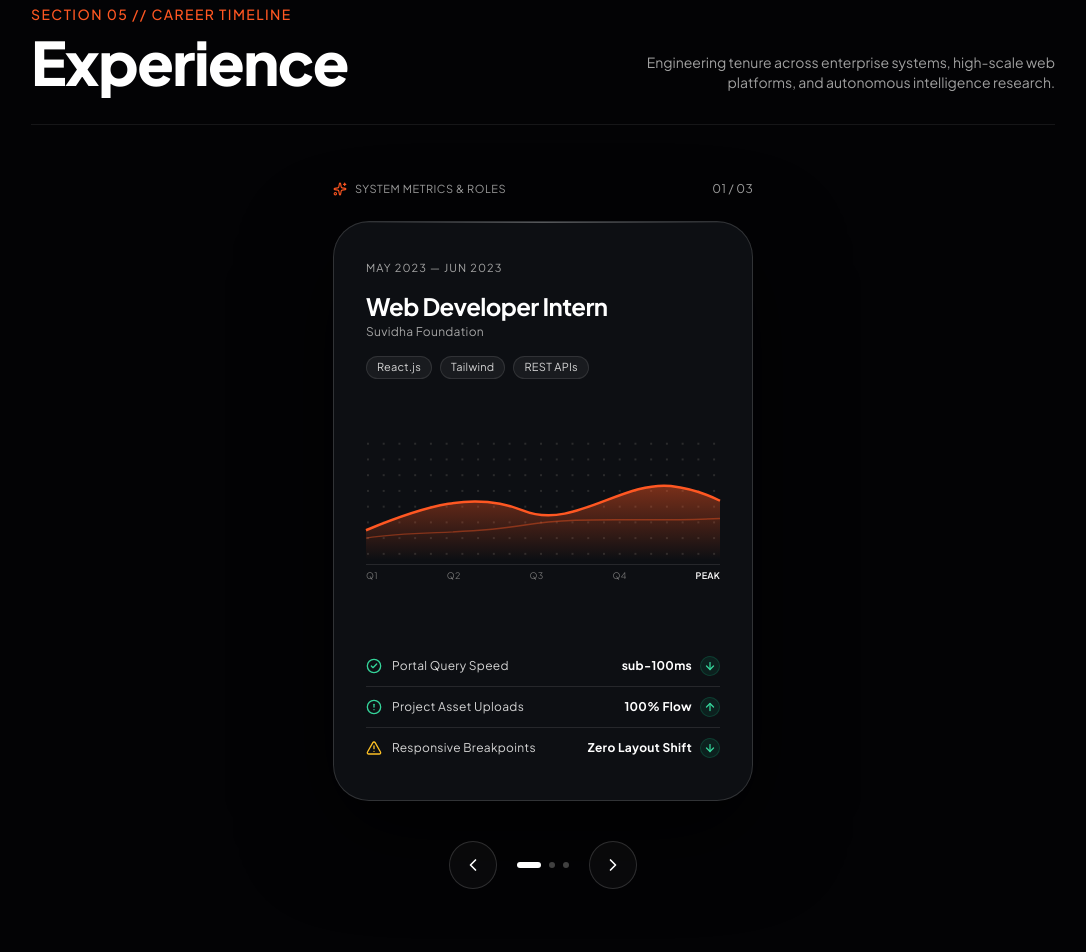
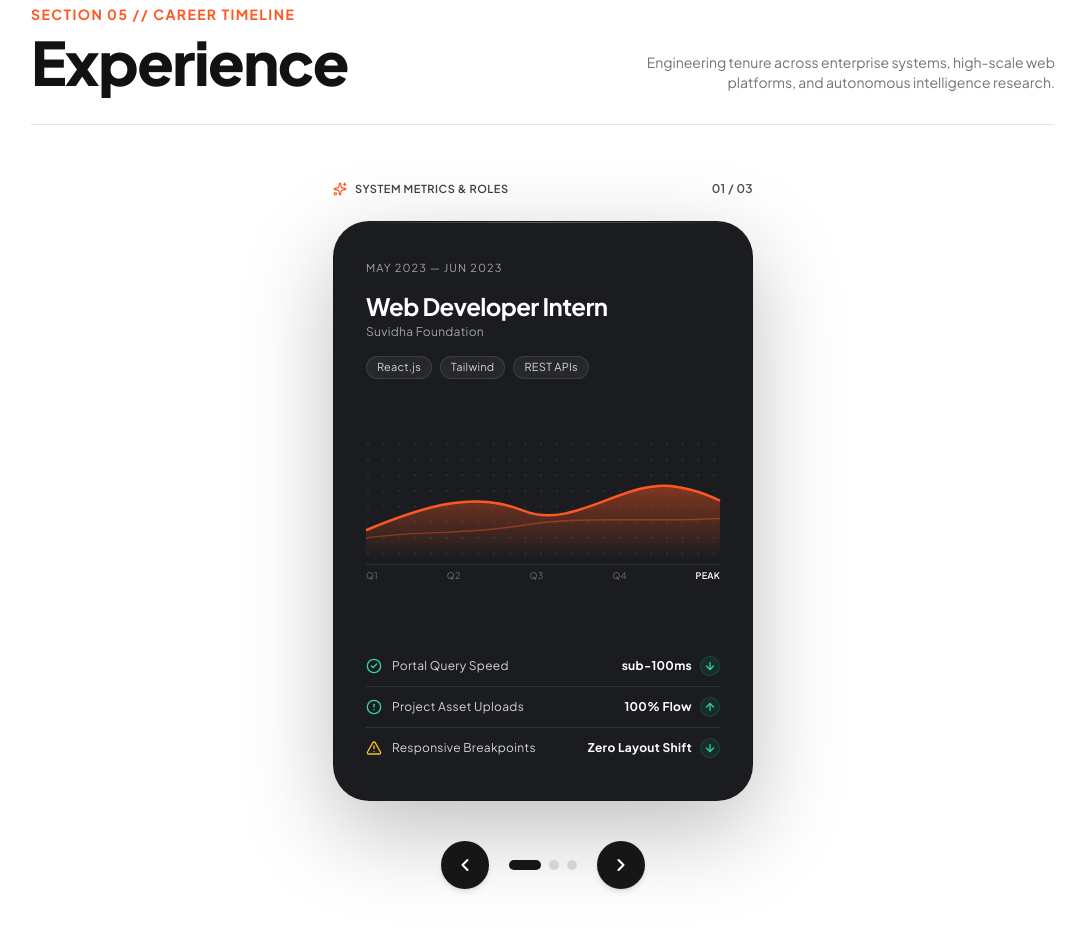
Before and after one commit to kirankushal2210/kiraPortfolio, a Next.js app: page / in a window 1280 px wide. Shown: the part 6880-7832 px from the top of the page, without its empty margins (97-1183 px from the left). Built offline with nearby package versions, Linux system fonts and the light colour scheme.

Commit message:
feat: match Section 05 Experience background to white editorial design

```diff
--- a/components/FolioBehindSystems.tsx
+++ b/components/FolioBehindSystems.tsx
@@ -145,44 +145,44 @@ export default function ExperienceSection() {
   const activeCard = ROLES[currentIndex];
 
   return (
-    <section id="experience" className="relative w-full min-h-[900px] py-24 sm:py-36 px-4 sm:px-6 bg-[#030305] text-white flex flex-col items-center justify-center overflow-hidden border-t border-neutral-900 select-none">
+    <section id="experience" className="relative w-full min-h-[900px] py-24 sm:py-36 px-4 sm:px-6 bg-white text-[#121212] flex flex-col items-center justify-center overflow-hidden border-t border-neutral-200 select-none">
 
-      {/* Dynamic Ambient Background Glow */}
+      {/* Subtle Dynamic Ambient Background Glow */}
       <div
-        className={`absolute top-1/2 left-1/2 -translate-x-1/2 -translate-y-1/2 w-[650px] h-[650px] bg-gradient-radial ${activeCard.gradientTheme.ambientGlow} blur-[140px] pointer-events-none transition-all duration-700 -z-10`}
+        className={`absolute top-1/2 left-1/2 -translate-x-1/2 -translate-y-1/2 w-[650px] h-[650px] bg-gradient-radial ${activeCard.gradientTheme.ambientGlow} opacity-40 blur-[140px] pointer-events-none transition-all duration-700 -z-10`}
       />
 
-      {/* Section 05 Title Header */}
+      {/* Section 05 Title Header (High-Contrast Clean White Theme) */}
       <div className="w-full max-w-5xl mx-auto mb-14 relative z-10">
-        <div className="flex flex-col md:flex-row md:items-end justify-between border-b border-white/[0.08] pb-8 gap-4">
+        <div className="flex flex-col md:flex-row md:items-end justify-between border-b border-black/10 pb-8 gap-4">
           <div className="space-y-2">
-            <span className="text-coral text-xs sm:text-sm font-sans font-medium tracking-widest uppercase block">
-              Section 05 // Career Timeline
+            <span className="text-coral text-xs sm:text-sm font-sans font-bold tracking-widest uppercase block">
+              SECTION 05 // CAREER TIMELINE
             </span>
-            <h2 className="text-4xl sm:text-6xl font-black tracking-tight text-white leading-tight">
+            <h2 className="text-4xl sm:text-6xl font-black tracking-tight text-[#121212] leading-tight">
               Experience
             </h2>
           </div>
-          <p className="text-[#A0A0A0] text-sm max-w-md font-sans text-left md:text-right">
+          <p className="text-neutral-500 text-sm max-w-md font-sans text-left md:text-right">
             Engineering tenure across enterprise systems, high-scale web platforms, and autonomous intelligence research.
           </p>
         </div>
       </div>
 
       {/* Sub-Header Stage Indicator */}
-      <div className="w-full max-w-[420px] mb-6 flex items-center justify-between text-neutral-400 text-xs font-mono">
+      <div className="w-full max-w-[420px] mb-6 flex items-center justify-between text-neutral-500 text-xs font-mono">
         <div className="flex items-center gap-2">
           <Sparkles className="w-3.5 h-3.5 text-coral" />
-          <span className="text-[11px] tracking-wider uppercase">SYSTEM METRICS &amp; ROLES</span>
+          <span className="text-[11px] tracking-wider uppercase font-semibold text-neutral-700">SYSTEM METRICS &amp; ROLES</span>
         </div>
-        <span>0{currentIndex + 1} / 0{ROLES.length}</span>
+        <span className="font-semibold text-neutral-600">0{currentIndex + 1} / 0{ROLES.length}</span>
       </div>
 
       {/* 3D Depth Card Stage with Layered Decking */}
       <div className="relative w-full max-w-[420px] h-[580px] flex items-center justify-center">
-        {/* Layered Cards Stacked Behind */}
-        <div className="absolute inset-0 rounded-[36px] bg-[#0E1015]/60 border border-white/10 -translate-y-4 scale-[0.94] pointer-events-none -z-10 shadow-[0_20px_50px_rgba(0,0,0,0.6)]" />
-        <div className="absolute inset-0 rounded-[36px] bg-[#0E1015]/30 border border-white/5 -translate-y-8 scale-[0.88] pointer-events-none -z-20" />
+        {/* Layered Cards Stacked Behind (Clean Neutral Shadows) */}
+        <div className="absolute inset-0 rounded-[36px] bg-neutral-200/90 border border-black/5 -translate-y-4 scale-[0.94] pointer-events-none -z-10 shadow-md" />
+        <div className="absolute inset-0 rounded-[36px] bg-neutral-300/80 border border-black/5 -translate-y-8 scale-[0.88] pointer-events-none -z-20 shadow-sm" />
 
         <AnimatePresence mode="wait">
           <motion.div
@@ -191,7 +191,7 @@ export default function ExperienceSection() {
             animate={{ opacity: 1, scale: 1, y: 0 }}
             exit={{ opacity: 0, scale: 0.94, y: -16 }}
             transition={{ type: "spring", stiffness: 280, damping: 24 }}
-            className="w-full h-full rounded-[36px] bg-[#0E1015]/95 border border-white/15 p-8 flex flex-col justify-between shadow-[0_30px_90px_rgba(0,0,0,0.8)] backdrop-blur-2xl relative overflow-hidden"
+            className="w-full h-full rounded-[36px] bg-[#0E1015]/95 border border-black/10 p-8 flex flex-col justify-between shadow-[0_30px_90px_rgba(0,0,0,0.25)] backdrop-blur-2xl relative overflow-hidden text-white"
           >
             {/* Top Border Sheen */}
             <div className="absolute inset-x-0 top-0 h-[1px] bg-gradient-to-r from-transparent via-white/30 to-transparent" />
@@ -312,14 +312,14 @@ export default function ExperienceSection() {
         </AnimatePresence>
       </div>
 
-      {/* Nav Controls */}
+      {/* Bottom Nav Controls (Matching Production Demos Circular Styling) */}
       <div className="flex items-center gap-5 mt-10 z-20">
         <button
           onClick={prev}
           aria-label="Previous role"
-          className="w-12 h-12 rounded-full border border-white/15 bg-white/[0.03] hover:bg-white/[0.08] hover:border-white/30 text-white flex items-center justify-center transition-all active:scale-95"
+          className="w-12 h-12 rounded-full bg-[#161616] text-white flex items-center justify-center hover:bg-black transition-all active:scale-95 shadow-md cursor-pointer"
         >
-          <ChevronLeft className="w-5 h-5" />
+          <ChevronLeft className="w-5 h-5 stroke-[2.5]" />
         </button>
 
         <div className="flex items-center gap-2">
@@ -328,8 +328,8 @@ export default function ExperienceSection() {
               key={idx}
               onClick={() => setCurrentIndex(idx)}
               aria-label={`Jump to slide ${idx + 1}`}
-              className={`h-1.5 rounded-full transition-all duration-300 ${
-                currentIndex === idx ? "w-6 bg-white" : "w-1.5 bg-neutral-700"
+              className={`h-2.5 rounded-full transition-all duration-300 cursor-pointer ${
+                currentIndex === idx ? "w-8 bg-[#161616]" : "w-2.5 bg-neutral-300 hover:bg-neutral-400"
               }`}
             />
           ))}
@@ -338,9 +338,9 @@ export default function ExperienceSection() {
         <button
           onClick={next}
           aria-label="Next role"
-          className="w-12 h-12 rounded-full border border-white/15 bg-white/[0.03] hover:bg-white/[0.08] hover:border-white/30 text-white flex items-center justify-center transition-all active:scale-95"
+          className="w-12 h-12 rounded-full bg-[#161616] text-white flex items-center justify-center hover:bg-black transition-all active:scale-95 shadow-md cursor-pointer"
         >
-          <ChevronRight className="w-5 h-5" />
+          <ChevronRight className="w-5 h-5 stroke-[2.5]" />
         </button>
       </div>
 
```
